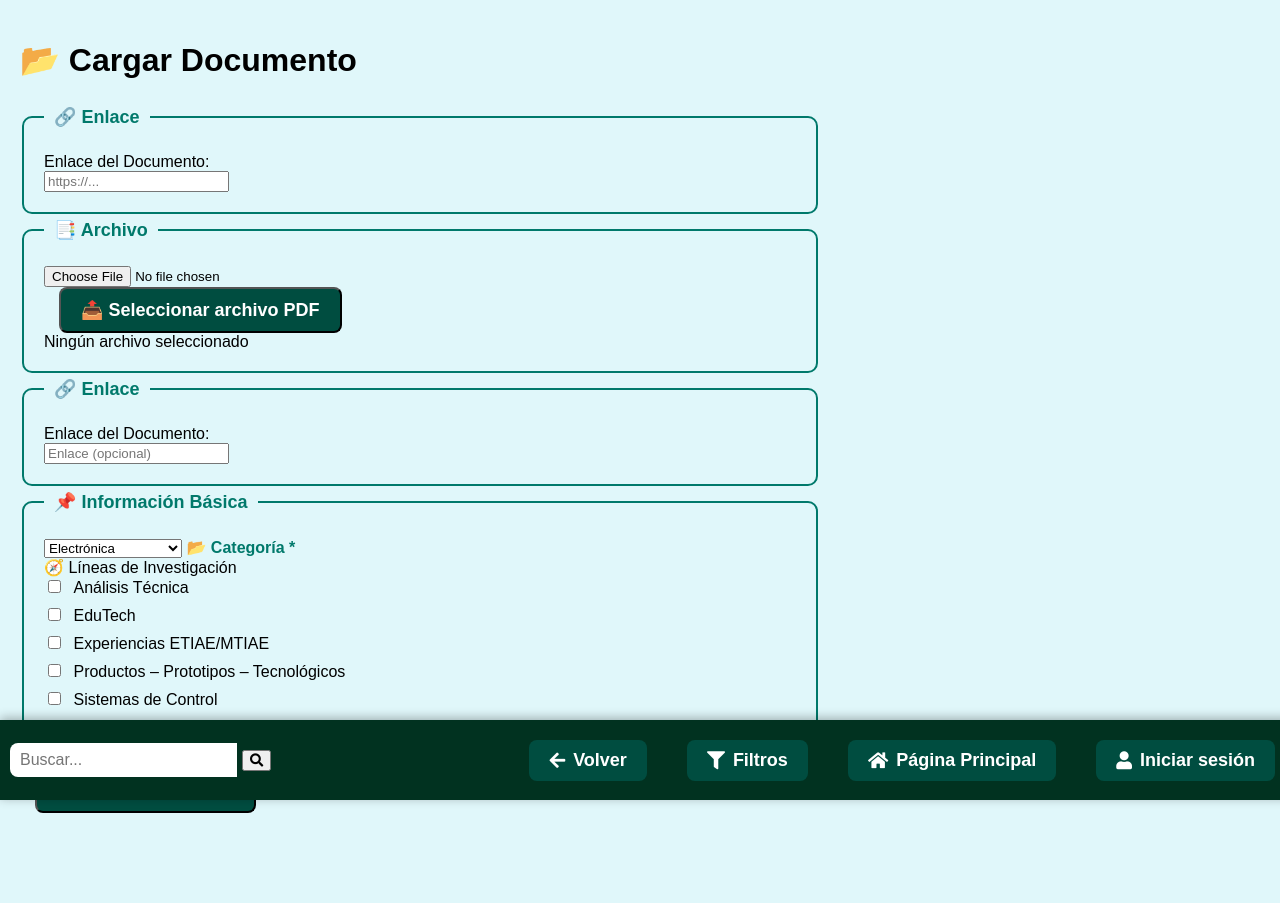
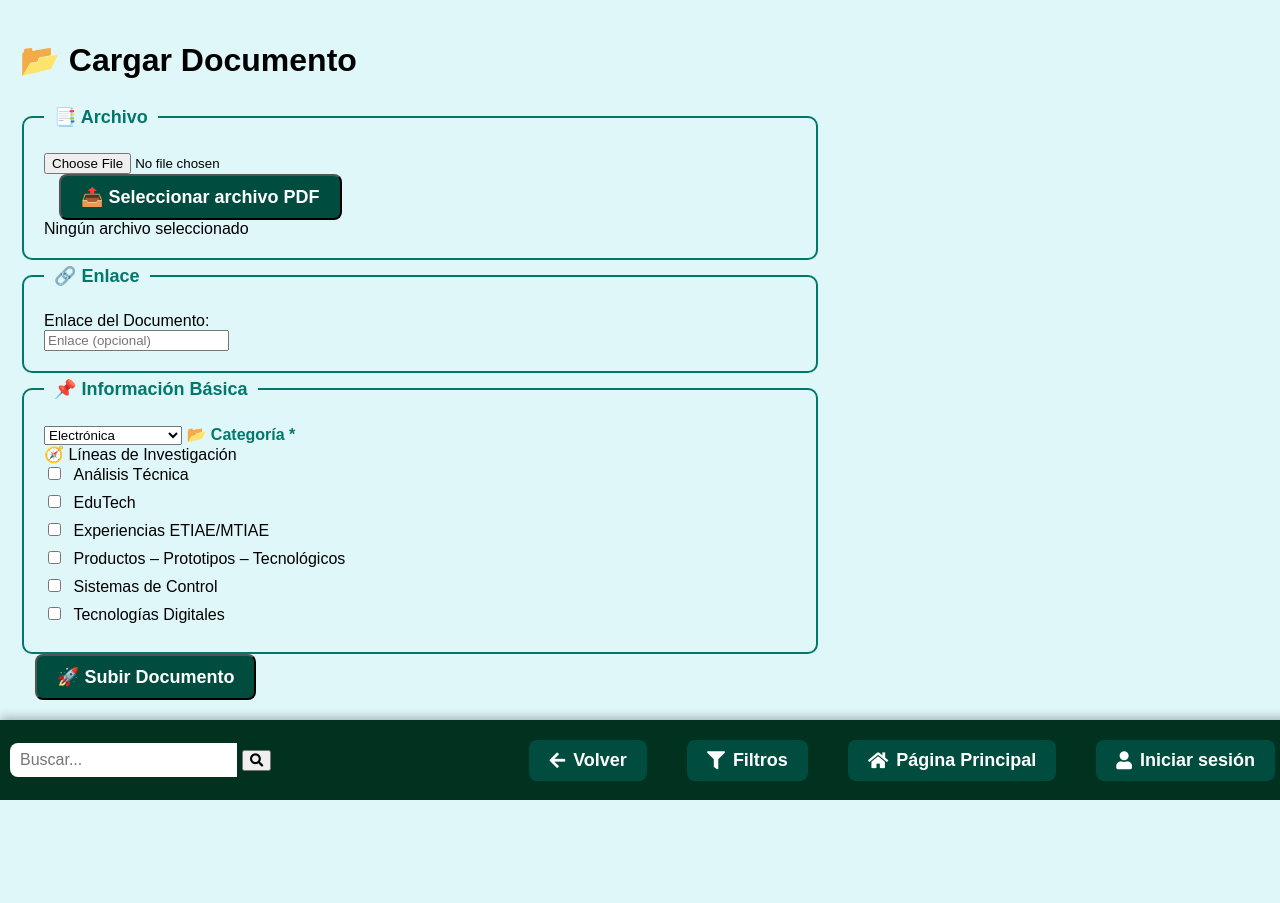
Before and after one commit to DiegoSuarez01/repositorio, a Django app: page /crear/ in a window 1280 px wide. After the commit the page ends 800 px from the top, so only its background shows below. Run offline with Django 5.2, Linux system fonts and the light colour scheme; data comes from the database, SQL or seed files in the repository; parts of the project's set-up code (start-up, migrations or seed data) failed here and were passed over.

Commit message:
cambios eliminar enlacearchivo

```diff
--- a/repositorio/forms.py
+++ b/repositorio/forms.py
@@ -25,7 +25,7 @@ class DocumentoForm(forms.ModelForm):
     )
     class Meta:
         model = Documento
-        fields = ['archivo', 'enlace_archivo','titulo', 'autor','publicacion', 'unidad_patrocinante' ,'palabras_clave', 'metodologia',
+        fields = ['archivo', 'titulo', 'autor','publicacion', 'unidad_patrocinante' ,'palabras_clave', 'metodologia',
                   'descripcion', 'fuentes', 'conclusiones','contenidos', 'director', 'enlace', 'categoria','lineas_investigacion']
 
         widgets = {
@@ -41,7 +41,7 @@ class DocumentoForm(forms.ModelForm):
             'conclusiones': forms.Textarea(attrs={'class': 'form-control', 'rows': 3, 'placeholder': 'Conclusiones (opcional)'}),
             'director': forms.TextInput(attrs={'class': 'form-control', 'placeholder': 'Director (opcional)'}),
             'archivo': forms.ClearableFileInput(attrs={'class': 'form-control'}),
-            'enlace_archivo' : forms.URLInput(attrs={'class': 'form-control', 'placeholder': 'https://...'}),
+
             'enlace': forms.URLInput(attrs={'class': 'form-control', 'placeholder': 'Enlace (opcional)'}),
             'categoria': forms.Select(attrs={'class': 'form-control'}),
             'lineas_investigacion': forms.CheckboxSelectMultiple(),
--- a/repositorio/models.py
+++ b/repositorio/models.py
@@ -40,7 +40,7 @@ class Documento(models.Model):
     fuentes = models.TextField(blank=True, null=True)
     enlace = models.URLField(blank=True, null=True)
     archivo = models.FileField(upload_to='documentos/', max_length=255, blank=True, null=True)
-    enlace_archivo = models.URLField(max_length=500, blank=True, null=True)
+
     año = models.CharField(max_length=4, blank=True, null=True)
     categoria = models.CharField(max_length=50, choices=CATEGORIAS, default='electronica')
 
--- a/repositorio/templates/documento_form.html
+++ b/repositorio/templates/documento_form.html
@@ -25,16 +25,7 @@
             <form method="post" enctype="multipart/form-data" class="needs-validation" novalidate>
                 {% csrf_token %}
 
-                <!-- ✅ Campo para ingresar un enlace manual -->
-                <fieldset class="mb-4">
-                    <legend class="fw-bold text-primary">🔗 Enlace</legend>
-                    <div class="row">
-                        <div class="col-md-3 text-end fw-bold">Enlace del Documento:</div>
-                        <div class="col-md-9">
-                            {{ form.enlace_archivo }}
-                        </div>
-                    </div>
-                </fieldset>
+
                 <!-- 🔹 Sección de Archivo -->
                <fieldset class="mb-4">
                     <legend class="fw-bold text-primary">📑 Archivo</legend>
--- a/repositorio/views.py
+++ b/repositorio/views.py
@@ -263,9 +263,9 @@ class DocumentoCreateView(CreateView):
                 print("❌ Error descargando archivo desde S3:", e)
 
         # 🌐 Si no hay archivo subido, pero sí un enlace manual
-        elif documento.enlace_archivo:
+        elif documento.enlace:
             try:
-                response = requests.get(documento.enlace_archivo)
+                response = requests.get(documento.enlace)
                 if response.status_code == 200:
                     with tempfile.NamedTemporaryFile(delete=False, suffix=".pdf") as tmp_file:
                         tmp_file.write(response.content)
```
Also changed, not shown: repositorio/migrations/0002_remove_documento_enlace_archivo.py (added).
